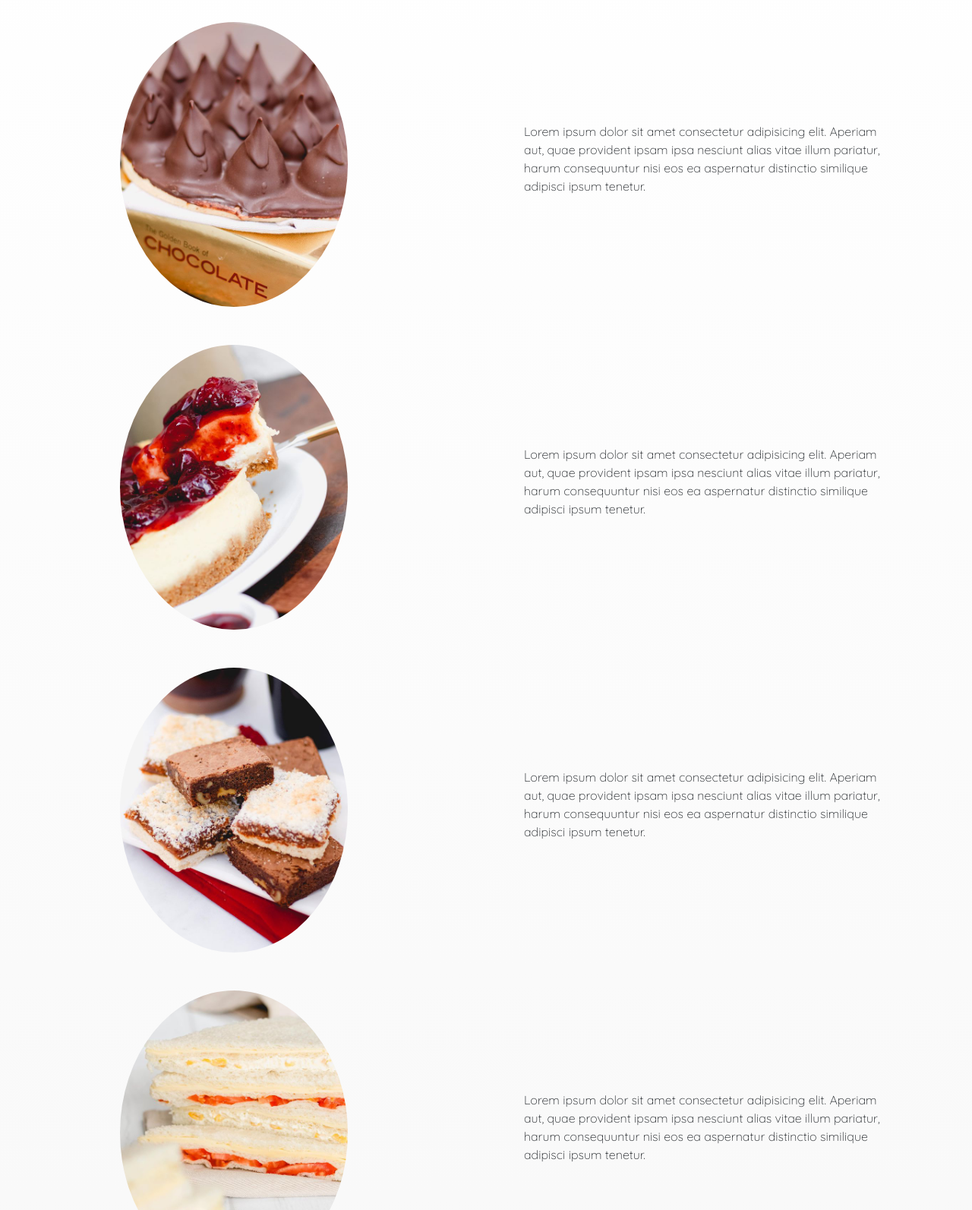
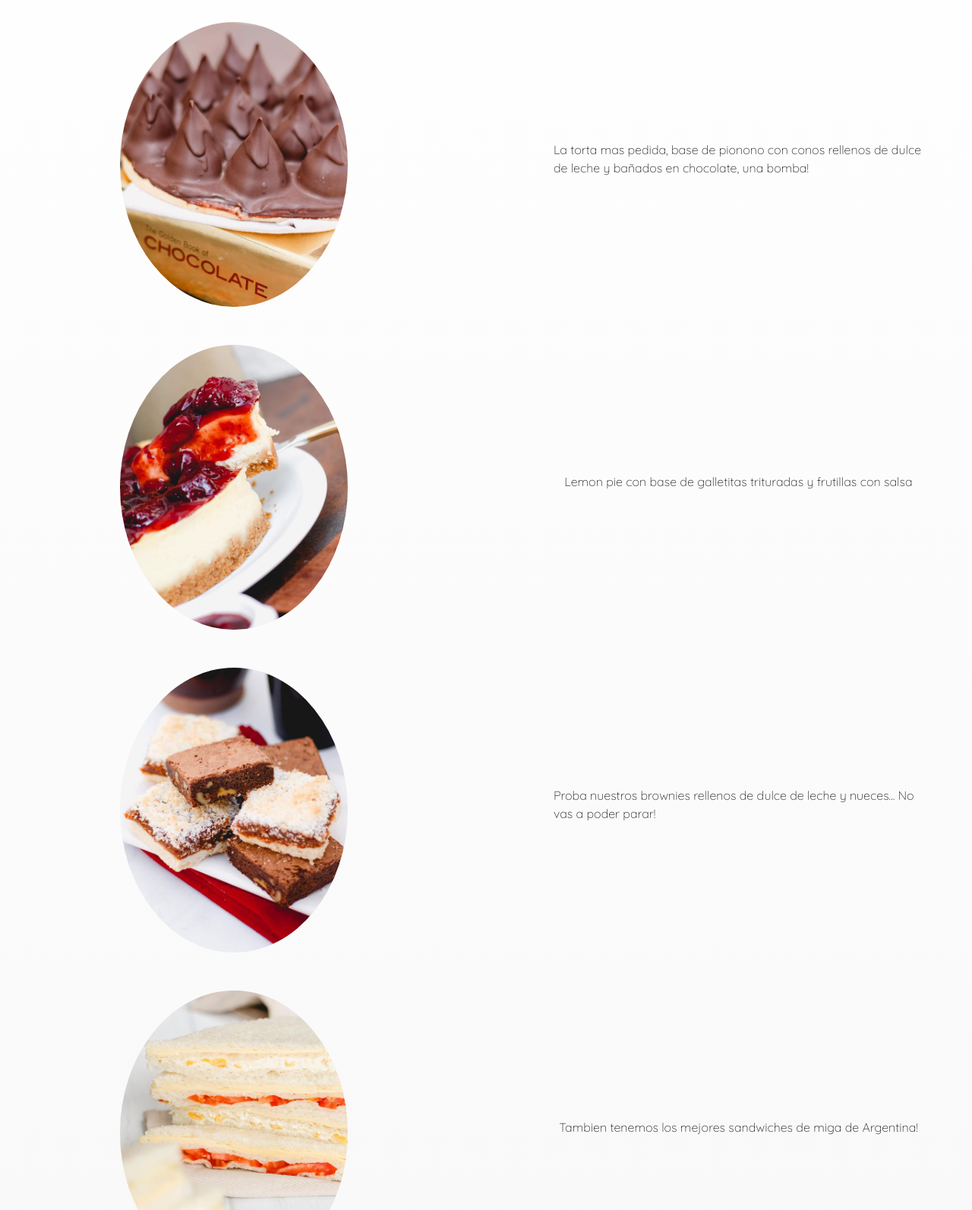
Before and after one commit to fernandos97/Panaderia-Manjares, a website: page pages/productos.html in a window 1280 px wide. Shown: the part 227-1820 px from the top of the page at 76% size. Drawn offline with nearby package versions, Linux system fonts and the light colour scheme.

Commit message:
Tercera entrega proyecto final

```diff
--- a/css/_productos.scss
+++ b/css/_productos.scss
@@ -1,7 +1,3 @@
-@mixin animacionParrafo {
-
-}
-
 .imagenes__productos {
     display: grid;
     grid-template-columns: 2fr 2fr;
@@ -39,19 +35,5 @@
 }
 
 .parrafo__producto {
-    margin-left: 25px;
-    margin-right: 100px;
-    animation-duration: 3s;
-    animation-name: slidein;
-    animation-direction: alternate;
+    padding: 4rem;
 }
-@keyframes slidein {
-    from {
-    margin-left: 400%;
-    width: 300%
-    }
-    to {
-    margin-left: 0%;
-    width: 100%;
-    }
-}
--- a/pages/productos.html
+++ b/pages/productos.html
@@ -56,35 +56,17 @@
             <br>
             <div class="imagenes__productos">
                 <img class="imagenes__producto" src="../assets/tortaConos.jpg" alt="torta conos chocolate">
-                <p class="parrafo__producto">Lorem ipsum dolor sit amet consectetur adipisicing elit. Aperiam aut, quae
-                    provident ipsam ipsa
-                    nesciunt alias vitae illum pariatur, harum consequuntur nisi eos ea aspernatur distinctio similique
-                    adipisci ipsum tenetur.</p>
+                <p class="parrafo__producto">La torta mas pedida, base de pionono con conos rellenos de dulce de leche y bañados en chocolate, una bomba!</p>
                 <img class="imagenes__producto" src="../assets/tortaFrutillas.jpg" alt="torta frutillas">
-                <p class="parrafo__producto">Lorem ipsum dolor sit amet consectetur adipisicing elit. Aperiam aut, quae
-                    provident ipsam ipsa
-                    nesciunt alias vitae illum pariatur, harum consequuntur nisi eos ea aspernatur distinctio similique
-                    adipisci ipsum tenetur.</p>
+                <p class="parrafo__producto">Lemon pie con base de galletitas trituradas y frutillas con salsa</p>
                 <img class="imagenes__producto" src="../assets/brownies.jpg" alt="brownies">
-                <p class="parrafo__producto">Lorem ipsum dolor sit amet consectetur adipisicing elit. Aperiam aut, quae
-                    provident ipsam ipsa
-                    nesciunt alias vitae illum pariatur, harum consequuntur nisi eos ea aspernatur distinctio similique
-                    adipisci ipsum tenetur.</p>
+                <p class="parrafo__producto">Proba nuestros brownies rellenos de dulce de leche y nueces... No vas a poder parar! </p>
                 <img class="imagenes__producto" src="../assets/sanguchesMiga.jpg" alt="sanguches de miga">
-                <p class="parrafo__producto">Lorem ipsum dolor sit amet consectetur adipisicing elit. Aperiam aut, quae
-                    provident ipsam ipsa
-                    nesciunt alias vitae illum pariatur, harum consequuntur nisi eos ea aspernatur distinctio similique
-                    adipisci ipsum tenetur.</p>
+                <p class="parrafo__producto">Tambien tenemos los mejores sandwiches de miga de Argentina!</p>
                 <img class="imagenes__producto" src="../assets/chocolateRolls.jpg" alt="rolls de chocolate">
-                <p class="parrafo__producto">Lorem ipsum dolor sit amet consectetur adipisicing elit. Aperiam aut, quae
-                    provident ipsam ipsa
-                    nesciunt alias vitae illum pariatur, harum consequuntur nisi eos ea aspernatur distinctio similique
-                    adipisci ipsum tenetur.</p>
+                <p class="parrafo__producto">Pionono cubierto con chocolate repostero y relleno de dulce de leche, dejate tentar!</p>
                 <img class="imagenes__producto" src="../assets/selvaNegra.jpg" alt="torta selva negra">
-                <p class="parrafo__producto">Lorem ipsum dolor sit amet consectetur adipisicing elit. Aperiam aut, quae
-                    provident ipsam ipsa
-                    nesciunt alias vitae illum pariatur, harum consequuntur nisi eos ea aspernatur distinctio similique
-                    adipisci ipsum tenetur.</p>
+                <p class="parrafo__producto">Torta de oreo con mousse de chocolate, crema y salsa de chocolate con una base de pionono, probala!</p>
 
             </div>
             <div class="btn_comprar"><a href="./contactanos.html">Comprar!</a></div>
```
Also changed, not shown: css/styles.css, 1 other file.
